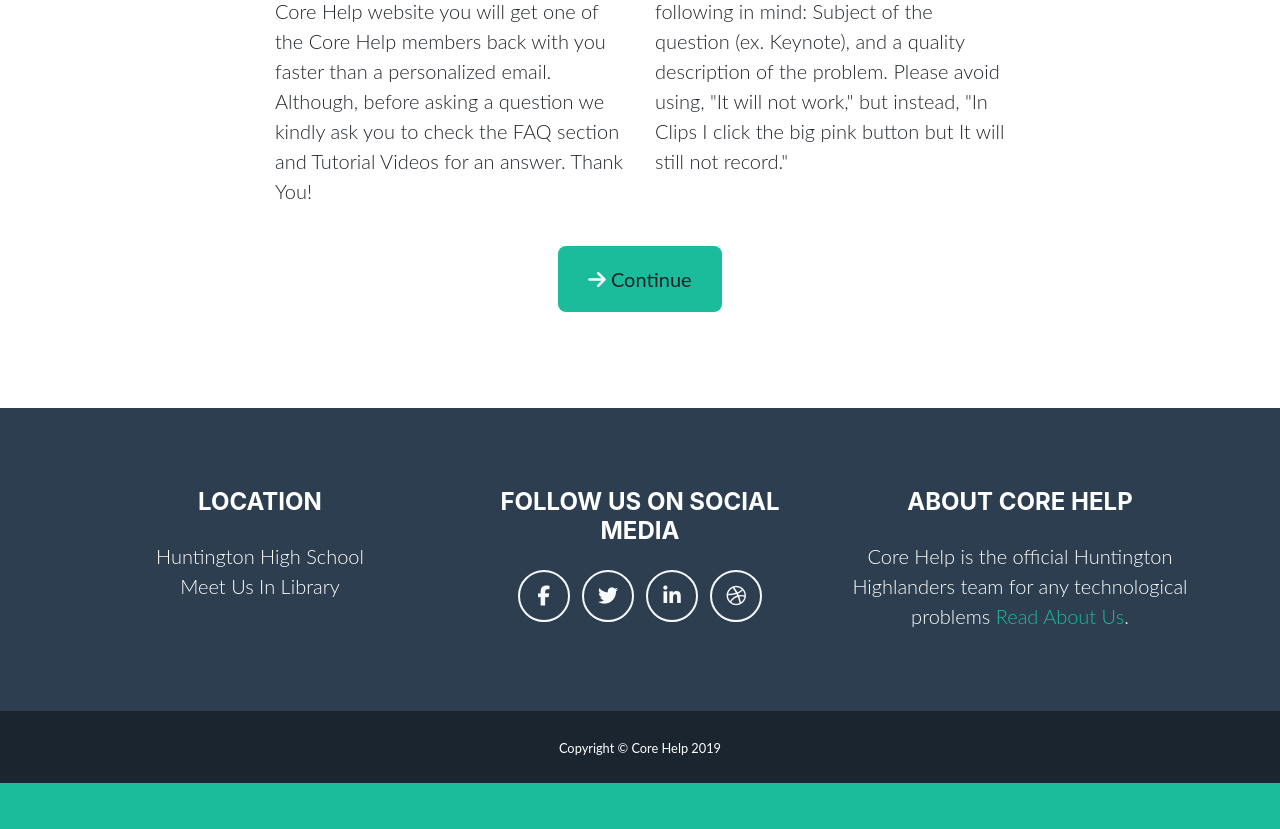
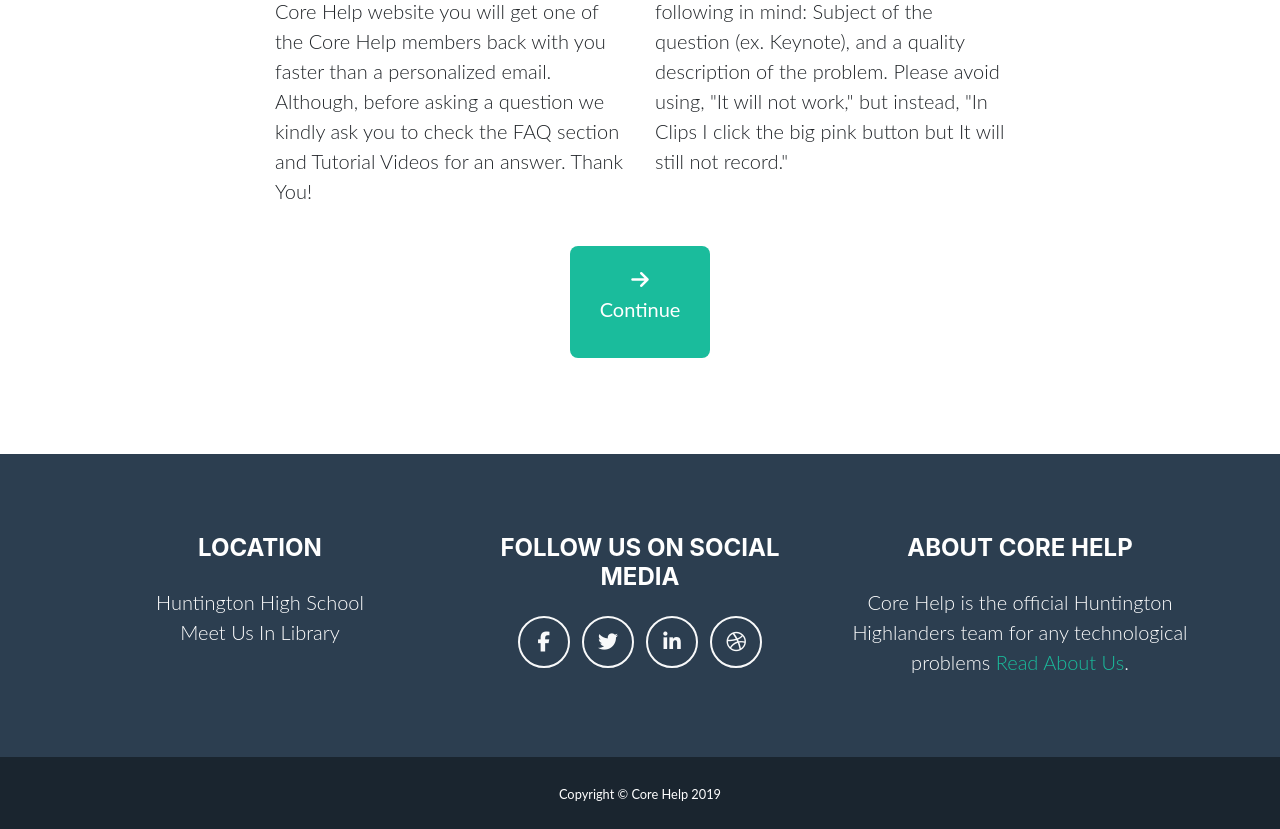
Before and after one commit to Levi-Strieter/Django_Help_Website, a Django app: page / in a window 1280 px wide. Shown: the part 2494-3323 px from the top of the page. Before the commit the page ends 3277 px from the top, so only its background shows below. Run offline with Django 3.2, Linux system fonts and the light colour scheme; some libraries are stand-ins or nearby versions.

Commit message:
/Penitentiary text

```diff
--- a/core/templates/core/index.html
+++ b/core/templates/core/index.html
@@ -151,7 +151,7 @@
       <div class="text-center mt-4">
         <a class="btn btn-xl bg-primary" href="/core/help_form">
           <i class="fas fa-arrow-right bg-primary text-white"></i>
-          Continue
+          <p class="text-white">Continue</p>
         </a>
       </div>
 
```
